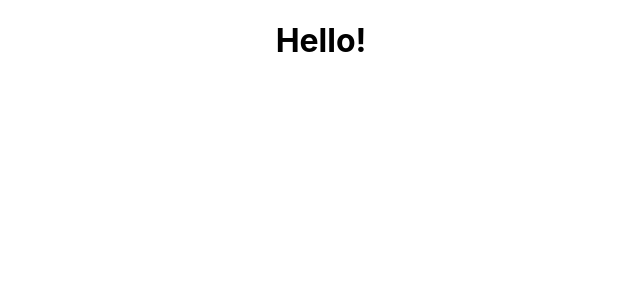
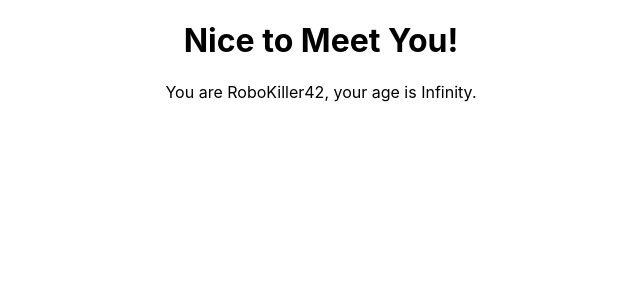
Before and after one commit to CarlG96/gitpod-react, a React (Create React App) app in the folder my-app/: page / in a window 1280 px wide. Shown: the top 300 px of the page, without its empty margins (319-959 px from the left). Built offline with nearby package versions, Linux system fonts and the light colour scheme.

Commit message:
Add props to components

```diff
--- a/my-app/src/App.js
+++ b/my-app/src/App.js
@@ -5,7 +5,7 @@ import FunctionalGreetingWithProps from './components/FunctionalGreetingWithProp
 function App() {
   return (
     <div className="App">
-      <FunctionalGreetingWithProps />
+      <FunctionalGreetingWithProps greeting="Nice to Meet You!" name="RoboKiller42" age="Infinity" />
     </div>
   );
 }
--- a/my-app/src/components/FunctionalGreetingWithProps.js
+++ b/my-app/src/components/FunctionalGreetingWithProps.js
@@ -1,6 +1,11 @@
 import React from "react";
 
-const FunctionalGreetingWithProps = () => <h1>Hello!</h1>;
+const FunctionalGreetingWithProps = (props) => {
+return <div>
+       <h1>{props.greeting}</h1>
+       <p>You are {props.name}, your age is {props.age}.</p>
+       </div>
+;}
 
 
 export default FunctionalGreetingWithProps;
```
